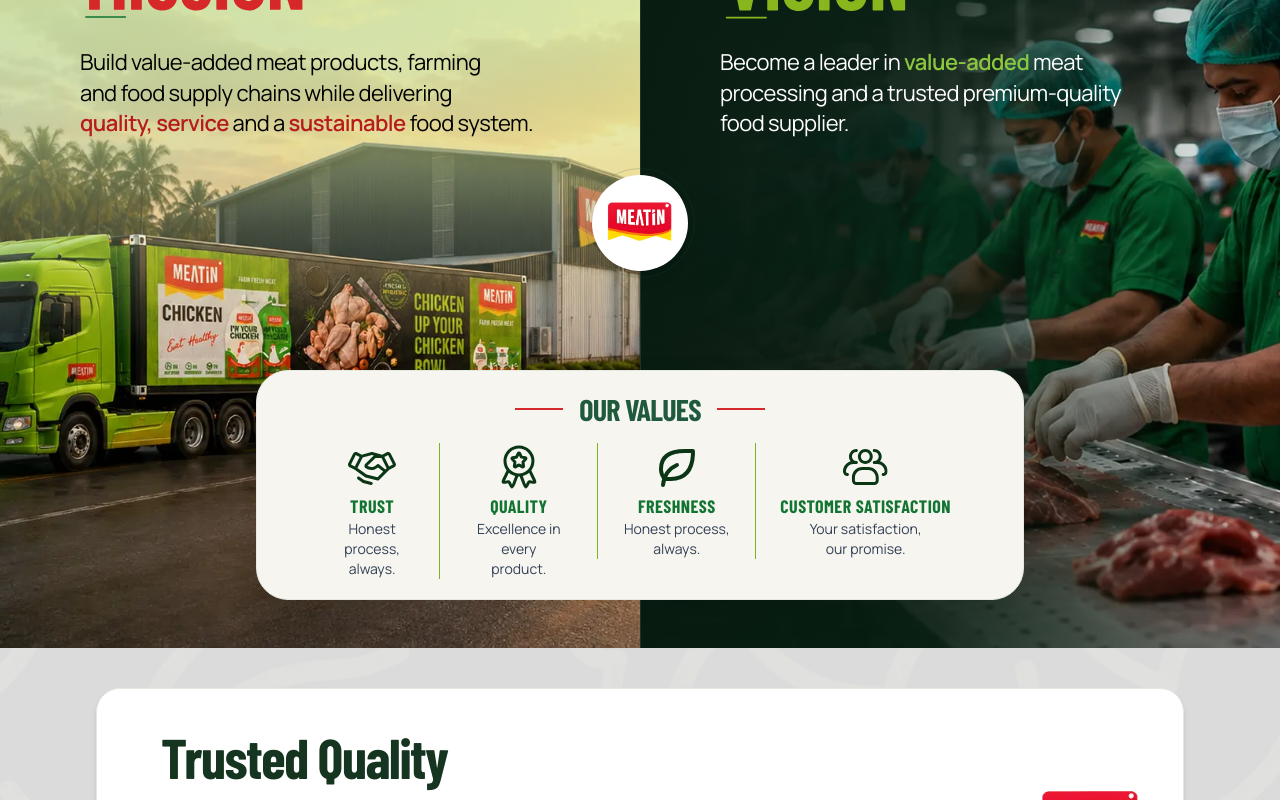
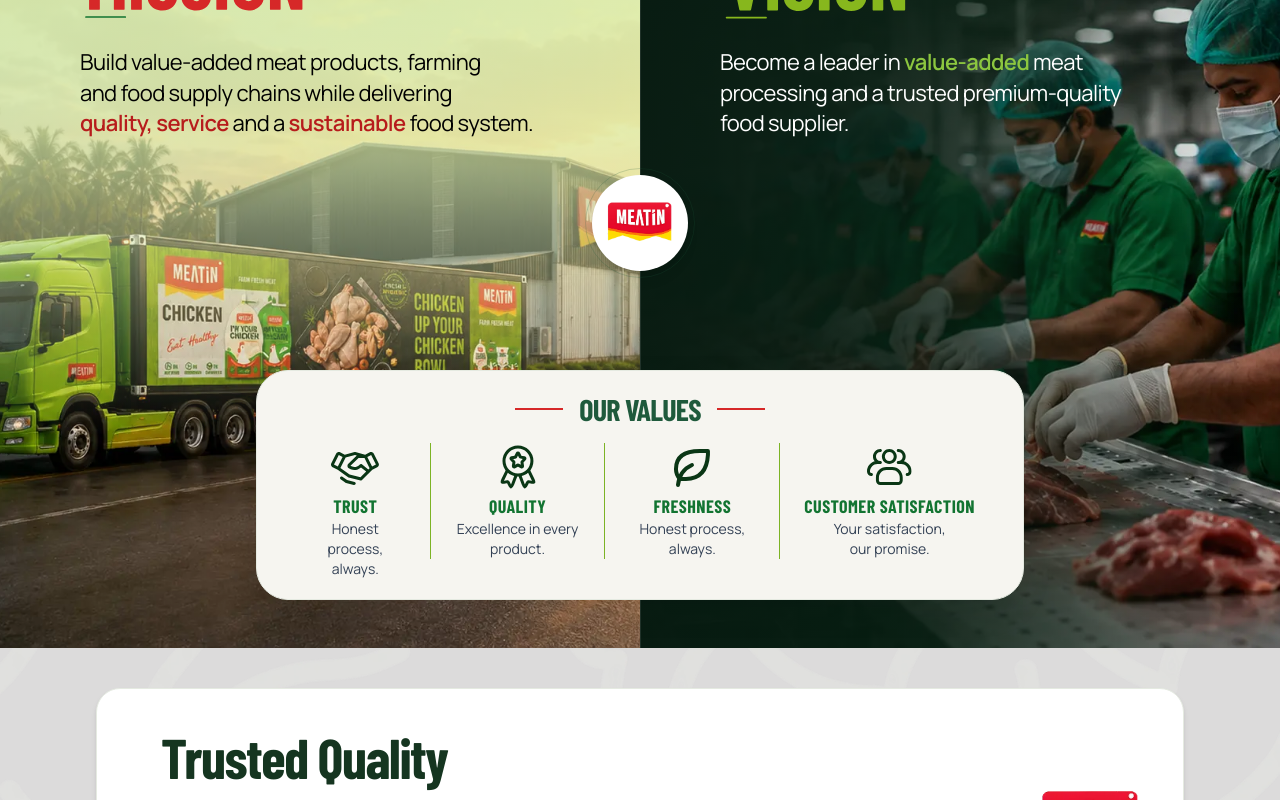
Before and after one commit to FistoAR/MeatIn_Website, a Next.js app: page /about in a window 1280 px wide. Shown: the part 1499-2299 px from the top of the page. Built offline with nearby package versions, Linux system fonts and the light colour scheme; a web font is replaced by a local one.

Commit message:
updated about us page, workng on homepage corrections

```diff
--- a/src/app/about/page.tsx
+++ b/src/app/about/page.tsx
@@ -231,7 +231,7 @@
               alt="MEATIN Integrated Farming"
               fill
               priority
-              className="object-cover object-[30%_center] sm:object-left"
+              className="object-cover object-center lg:object-left"
             />
             {/* Horizontal fade gradient on desktop to blend the image's left edge into the solid black background */}
             <div className="absolute inset-0 bg-gradient-to-r from-black via-black/20 via-[12%] to-transparent hidden lg:block" />
@@ -498,7 +498,7 @@
             whileInView={{ opacity: 1, x: 0 }}
             viewport={{ once: false, margin: "-100px" }}
             transition={{ duration: 0.7, ease: "easeOut" }}
-            className="relative px-6 pt-10 pb-44 sm:px-12 lg:px-20 sm:pt-14 lg:pt-16 xl:pt-20 flex flex-col justify-start text-white lg:overflow-hidden min-h-[480px] lg:min-h-[780px] xl:min-h-[850px]"
+            className="relative px-6 pt-10 pb-44 sm:px-12 lg:px-20 sm:pt-14 lg:pt-16 xl:pt-20 flex flex-col justify-start text-white lg:overflow-hidden min-h-[375px] lg:min-h-[780px] xl:min-h-[850px]"
           >
             <Image
               src="/AboutUs/mission-bg.webp"
@@ -508,7 +508,7 @@
               sizes="50vw"
             />
             {/* Full-height yellow-green overlay on mobile/tablet (1024px and below) for text contrast, and top-only (h-[65%]) overlay on desktop */}
-            <div className="absolute inset-0 lg:bottom-auto lg:h-[65%] bg-gradient-to-b from-[#E2F2B6]/95 via-[#E2F2B6]/85 lg:via-[#E2F2B6]/60 to-transparent z-0 pointer-events-none" />
+            <div className="absolute inset-0 lg:bottom-auto lg:h-[75%] bg-gradient-to-b from-[#E2F2B6]/95 via-[#E2F2B6]/85 lg:via-[#E2F2B6]/75 to-transparent z-0 pointer-events-none" />
 
             <motion.div
               variants={staggerContainer}
@@ -542,7 +542,7 @@
             whileInView={{ opacity: 1, x: 0 }}
             viewport={{ once: false, margin: "-100px" }}
             transition={{ duration: 0.7, ease: "easeOut" }}
-            className="relative px-6 pt-10 pb-44 sm:px-12 lg:px-20 sm:pt-14 lg:pt-16 xl:pt-20 flex flex-col justify-start text-white lg:overflow-hidden min-h-[480px] lg:min-h-[780px] xl:min-h-[850px]"
+            className="relative px-6 pt-10 pb-44 sm:px-12 lg:px-20 sm:pt-14 lg:pt-16 xl:pt-20 flex flex-col justify-start text-white lg:overflow-hidden min-h-[375px] lg:min-h-[780px] xl:min-h-[850px]"
           >
             {/* Floating Center MEATIN Logo Badge (Mobile/Tablet only, anchored directly to top seam) */}
             <div className="absolute left-1/2 top-0 -translate-x-1/2 -translate-y-1/2 z-20 lg:hidden">
@@ -607,13 +607,13 @@
         </div>
 
         {/* 5. FLOATING CORE VALUES CONTAINER CARD */}
-        <div className="relative lg:absolute lg:bottom-12 left-0 lg:left-1/2 lg:-translate-x-1/2 w-full max-w-[1100px] lg:max-w-[65vw] px-4 sm:px-6 lg:px-8 mx-auto lg:mx-0 -mt-20 lg:-mt-0 z-20">
+        <div className="bg-[#d8d8d6] lg:bg-transparent relative lg:absolute lg:bottom-12 left-0 lg:left-1/2 lg:-translate-x-1/2 w-full max-w-[1100px] lg:max-w-[65vw] pt-7 sm:pt-7 md:pt-12 lg:pt-0 px-4 sm:px-6 lg:px-8 mx-auto lg:mx-0 -mt-20 lg:-mt-0 z-20">
           <motion.div
             initial={{ opacity: 0, y: 30 }}
             whileInView={{ opacity: 1, y: 0 }}
             viewport={{ once: false }}
             transition={{ duration: 0.6 }}
-            className="bg-[#F6F5F0] rounded-[32px] border border-[#E5EAE1] shadow-[0_12px_36px_rgba(0,0,0,0.06)] p-4 sm:p-5 lg:py-5 lg:px-8 xl:px-12 text-center space-y-4"
+            className="bg-[#F6F5F0] rounded-[32px] border border-[#E5EAE1] shadow-[0_12px_36px_rgba(0,0,0,0.06)] p-4 sm:p-5 lg:py-5 md:px-3 lg:px-5 xl:px-6 text-center space-y-4"
           >
             <h3 className="text-2xl sm:text-3xl font-bold text-[#1F5A3C] tracking-tight uppercase flex items-center justify-center gap-3 sm:gap-4 font-barlow leading-none">
               <span className="w-8 sm:w-12 h-[2px] bg-[#D62828]" /> OUR VALUES <span className="w-8 sm:w-12 h-[2px] bg-[#D62828]" />
@@ -623,11 +623,17 @@
               initial="hidden"
               whileInView="visible"
               viewport={{ once: false, margin: "-50px" }}
-              className="grid grid-cols-2 lg:grid-cols-[0.85fr_1fr_1fr_1.15fr] gap-y-6 lg:gap-y-0 divide-y divide-[#7CB325]/30 sm:divide-y-0 lg:divide-y-0 lg:divide-x lg:divide-[#7CB325] w-full items-start"
+              className="grid grid-cols-1 min-[400px]:grid-cols-2 md:grid-cols-4 lg:grid-cols-[0.85fr_1fr_1fr_1.15fr] gap-y-4 min-[400px]:gap-y-6 md:gap-y-0 divide-y divide-[#7CB325]/30 min-[400px]:divide-y-0 md:divide-x md:divide-[#7CB325] w-full items-start"
             >
               {coreValues.map((val, idx) => {
                 return (
-                  <motion.div key={idx} variants={springPop} className="flex flex-col items-center text-center px-2 sm:px-4 lg:px-6 pt-4 sm:pt-0 border-t border-[#7CB325]/30 sm:border-t-0 lg:border-t-0">
+                  <motion.div
+                    key={idx}
+                    variants={springPop}
+                    className={`flex flex-col items-center text-center px-2 sm:px-3 md:px-4 lg:px-6 pt-3 min-[400px]:pt-4 md:pt-0 ${
+                      idx >= 2 ? 'min-[400px]:border-t min-[400px]:border-[#7CB325]/30 md:border-t-0' : ''
+                    }`}
+                  >
                     {/* SVG Vector Icon (Direct render without circular bg) */}
                     <div className="relative w-9 h-9 sm:w-10 sm:h-10 lg:w-10 lg:h-10 xl:w-12 xl:h-12 mb-1.5">
                       <Image
--- a/src/app/page.tsx
+++ b/src/app/page.tsx
@@ -292,18 +292,20 @@
                 <motion.div
                   key={idx}
                   variants={fadeInUp}
-                  className={`bg-white rounded-[20px] border border-white/80 shadow-lg hover:shadow-2xl hover:scale-[1.03] flex flex-col justify-between h-max overflow-hidden group transition-all duration-300 min-h-[480px] relative ${idx % 2 === 0 ? 'xl:-mt-10' : 'xl:mt-14'}`}
+                  whileHover={{ scale: 1.05, zIndex: 30 }}
+                  transition={{ duration: 0.3 }}
+                  className={`bg-white rounded-[20px] border border-white/80 shadow-lg hover:shadow-2xl flex flex-col justify-between h-max overflow-hidden group min-h-[360px] relative ${idx % 2 === 0 ? 'xl:-mt-10' : 'xl:mt-14'}`}
                 >
                   {/* Top Image Frame (with icon and title inside) */}
-                  <div className="relative w-full h-[380px] overflow-hidden flex flex-col justify-end pb-4 items-center">
+                  <div className="relative w-full h-[300px] overflow-hidden flex flex-col justify-end pb-4 items-center">
                     <Image
                       src={step.image}
                       alt={step.title}
                       fill
-                      className="object-cover object-top group-hover:scale-105 transition-transform duration-500"
+                      className="object-cover object-top"
                     />
                     {/* Bottom gradient fade to white */}
-                    <div className="absolute bottom-0 left-0 right-0 h-32 bg-gradient-to-t from-white via-white/75 to-transparent z-10" />
+                    <div className="absolute -bottom-1 left-0 right-0 h-32 bg-gradient-to-t from-white via-white/80 to-transparent z-10 pointer-events-none" />
 
                     {/* Icon */}
                     <div className="relative z-20 w-[64px] h-[64px] drop-shadow-md mb-4">
@@ -322,7 +324,7 @@
                   </div>
 
                   {/* Bottom Text Panel */}
-                  <div className="bg-white pb-8 px-4 flex-1 flex flex-col items-center justify-start text-center">
+                  <div className="bg-white pb-8 px-4 flex-1 flex flex-col items-center justify-start text-center relative z-20 -mt-px">
                     <p className="text-[#3A3A3A] text-[0.8rem] 2xl:text-[0.85rem] font-semibold leading-relaxed font-manrope max-w-[195px] mx-auto">
                       {step.desc}
                     </p>
```
